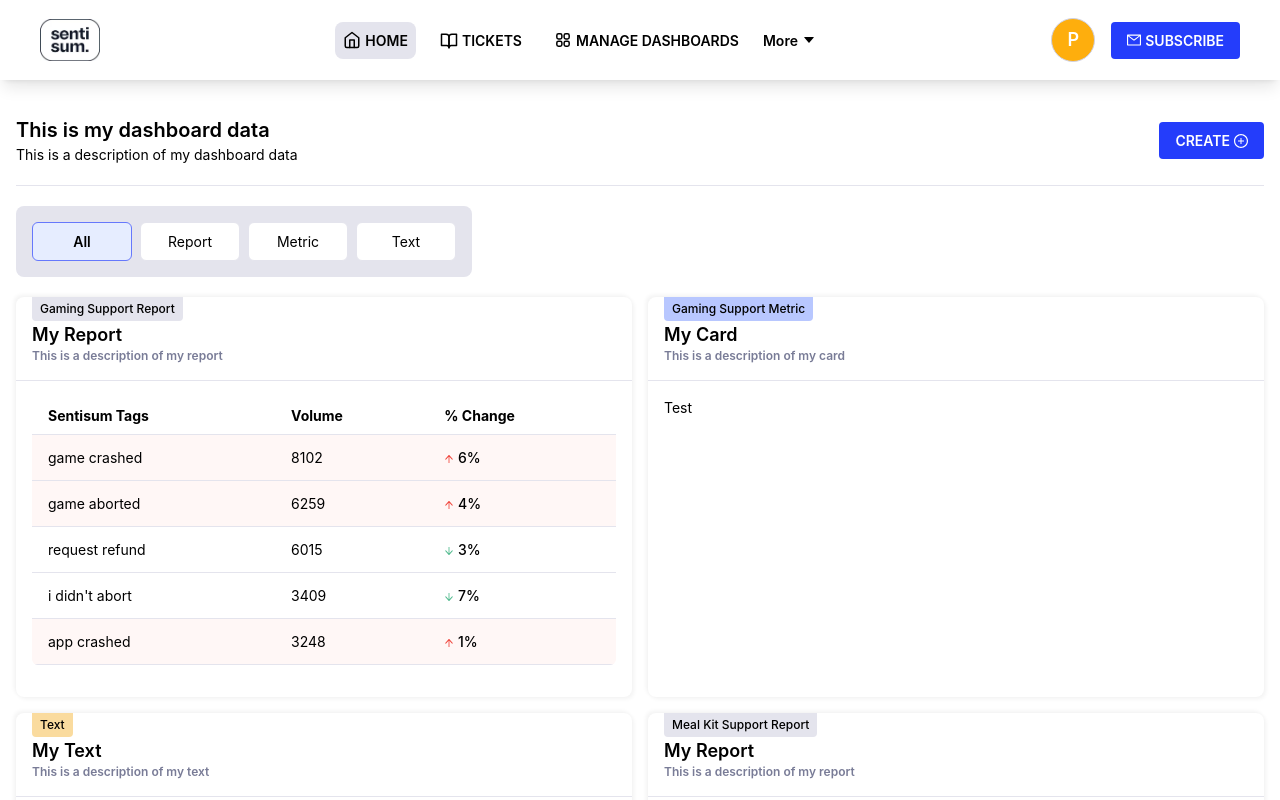
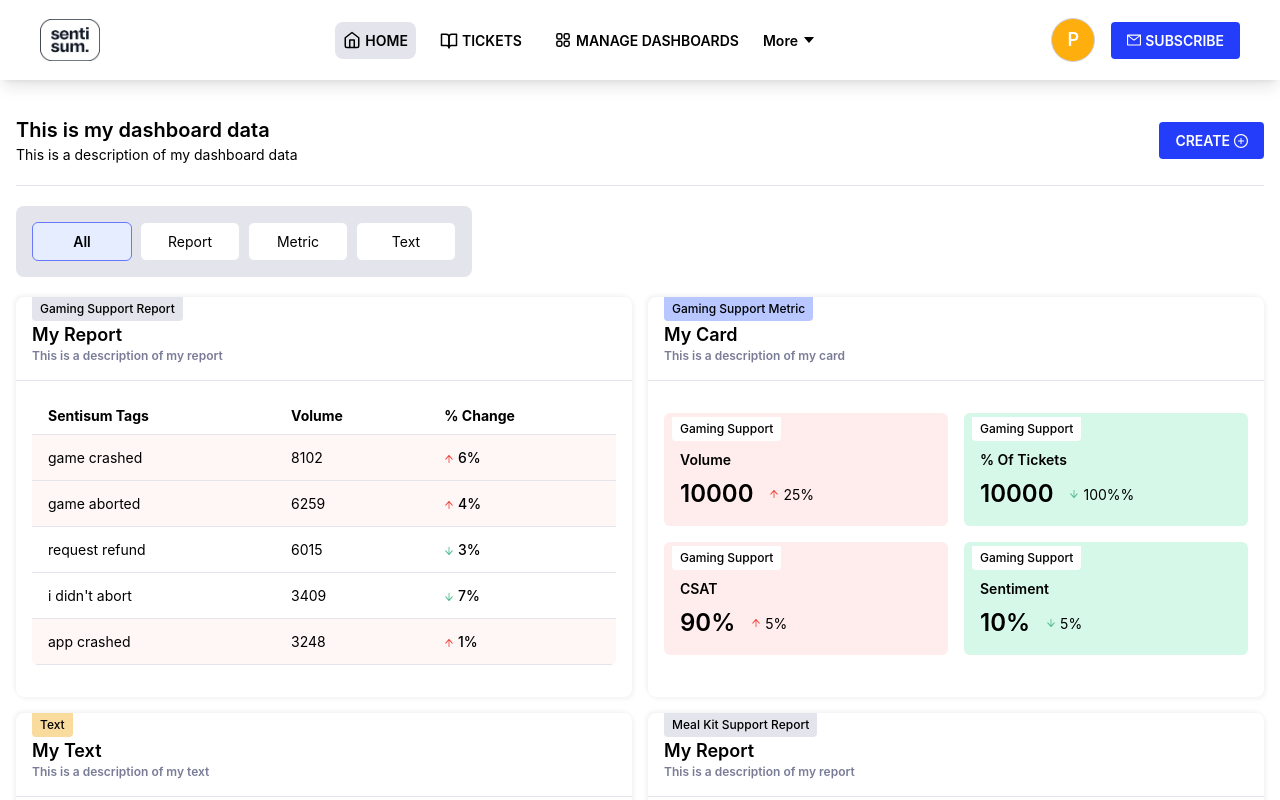
Before and after one commit to madhuveeraprasath-a/sentisum-dashboard, a Next.js app: page /dashboard in a window 1280 px wide. Shown: the top 800 px of the page. Built offline with nearby package versions, Linux system fonts and the light colour scheme.

Commit message:
added a changes

```diff
--- a/app/JSON/dashboardData.json
+++ b/app/JSON/dashboardData.json
@@ -57,7 +57,8 @@
           }
         ]
       },
-      "metrics": []
+      "metrics": [],
+      "text": ""
     },
     {
       "type": "metric",
@@ -71,37 +72,39 @@
           "volume": 10000,
           "category": "Gaming Support",
           "increased": true,
-          "percentChange": 5
+          "percentChange": 25
         },
         {
           "title": "% Of Tickets",
           "volume": 10000,
           "category": "Gaming Support",
-          "increased": true,
-          "percentChange": 5
+          "increased": false,
+          "percentChange": "100%"
         },
         {
           "title": "CSAT",
-          "volume": 10000,
+          "volume": "90%",
           "category": "Gaming Support",
           "increased": true,
           "percentChange": 5
         },
         {
           "title": "Sentiment",
-          "volume": 10000,
+          "volume": "10%",
           "category": "Gaming Support",
-          "increased": true,
+          "increased": false,
           "percentChange": 5
         }
-      ]
+      ],
+      "text": ""
     },
     {
       "type": "text",
       "title": "My Text",
       "description": "This is a description of my text",
       "stats": {},
-      "metrics": []
+      "metrics": [],
+      "text": "<div><p>This is text</p> <p>This is text</p><ol><li>One<li><li>One<li></ol></div>"
     },
     {
       "type": "report",
@@ -182,7 +185,8 @@
           }
         ]
       },
-      "metrics": []
+      "metrics": [],
+      "text": ""
     },
     {
       "type": "metric",
@@ -190,14 +194,45 @@
       "description": "This is a description of my card",
       "category": "Gaming Support",
       "stats": {},
-      "metrics": []
+      "metrics": [
+        {
+          "title": "Volume",
+          "volume": 10000,
+          "category": "Gaming Support",
+          "increased": true,
+          "percentChange": 25
+        },
+        {
+          "title": "% Of Tickets",
+          "volume": 10000,
+          "category": "Gaming Support",
+          "increased": false,
+          "percentChange": "100%"
+        },
+        {
+          "title": "CSAT",
+          "volume": "90%",
+          "category": "Gaming Support",
+          "increased": true,
+          "percentChange": 5
+        },
+        {
+          "title": "Sentiment",
+          "volume": "10%",
+          "category": "Gaming Support",
+          "increased": false,
+          "percentChange": 5
+        }
+      ],
+      "text": ""
     },
     {
       "type": "text",
       "title": "My Text",
       "description": "This is a description of my text",
       "stats": {},
-      "metrics": []
+      "metrics": [],
+      "text": "<h1>Welcome to My Site</h1><p>This is a paragraph of text with <a>a link</a>.</p><ul><li>Item 1</li><li>Item 2</li><li>Item 3</li></ul>"
     }
   ]
 }
--- a/app/components/Cards/CardContainer.tsx
+++ b/app/components/Cards/CardContainer.tsx
@@ -23,6 +23,7 @@ const CardContainer = (props: CardContainerProps) => {
         return null;
     }
   };
+
   const getTagColor = () => {
     switch (data?.type) {
       case "metric":
--- a/app/components/Cards/MetricCard.tsx
+++ b/app/components/Cards/MetricCard.tsx
@@ -1,4 +1,5 @@
 import { DashboardItem } from "@/app/constants/Interface";
+import { ArrowDownOutlined, ArrowUpOutlined } from "@ant-design/icons";
 
 interface MetricCardProps {
   data: DashboardItem;
@@ -7,8 +8,38 @@ interface MetricCardProps {
 const MetricCard = (props: MetricCardProps) => {
   const { data } = props;
 
-  console.log("MetricCard data", data);
-  return <div className="px-4">Test</div>;
+  return (
+    <div className="grid grid-cols-2 gap-4 p-4 ">
+      {data?.metrics?.map((metric, index) => (
+        <div
+          key={`${metric.title}-${index}`}
+          className={`flex flex-col gap-2 ${
+            metric?.increased ? "bg-error-200" : "bg-success-200"
+          }  p-4 rounded-md relative`}
+        >
+          <div
+            className={`absolute top-1 left-2 px-2 py-1 text-xs bg-neutral-100 font-medium rounded-b`}
+          >
+            {metric?.category}
+          </div>
+          <p className="font-semibold pt-5"> {metric?.title}</p>
+          <div className="flex items-center gap-4">
+            <p className="text-2xl font-semibold">{metric?.volume}</p>
+            <div className="flex items-center gap-1">
+              {metric.increased ? (
+                <ArrowUpOutlined style={{ fontSize: 10, color: "#F0473E" }} />
+              ) : (
+                <ArrowDownOutlined
+                  style={{ fontSize: 10, color: "#52BB8F " }}
+                />
+              )}{" "}
+              {metric?.percentChange}%
+            </div>
+          </div>
+        </div>
+      ))}
+    </div>
+  );
 };
 
 export default MetricCard;
--- a/app/components/Cards/TextCard.tsx
+++ b/app/components/Cards/TextCard.tsx
@@ -6,8 +6,12 @@ interface TextCardProps {
 
 const TextCard = (props: TextCardProps) => {
   const { data } = props;
-  console.log("MetricCard data", data);
-  return <div className="px-4">Test</div>;
+
+  return (
+    <div className="px-4">
+      <div dangerouslySetInnerHTML={{ __html: data?.text || "" }}></div>
+    </div>
+  );
 };
 
 export default TextCard;
--- a/app/constants/Interface.ts
+++ b/app/constants/Interface.ts
@@ -25,6 +25,7 @@ export interface DashboardItem {
   stats?: Stats;
   category?: string;
   metrics?: Card[];
+  text?: string | TrustedHTML | undefined;
 }
 export interface Card {
   title: string;
```
